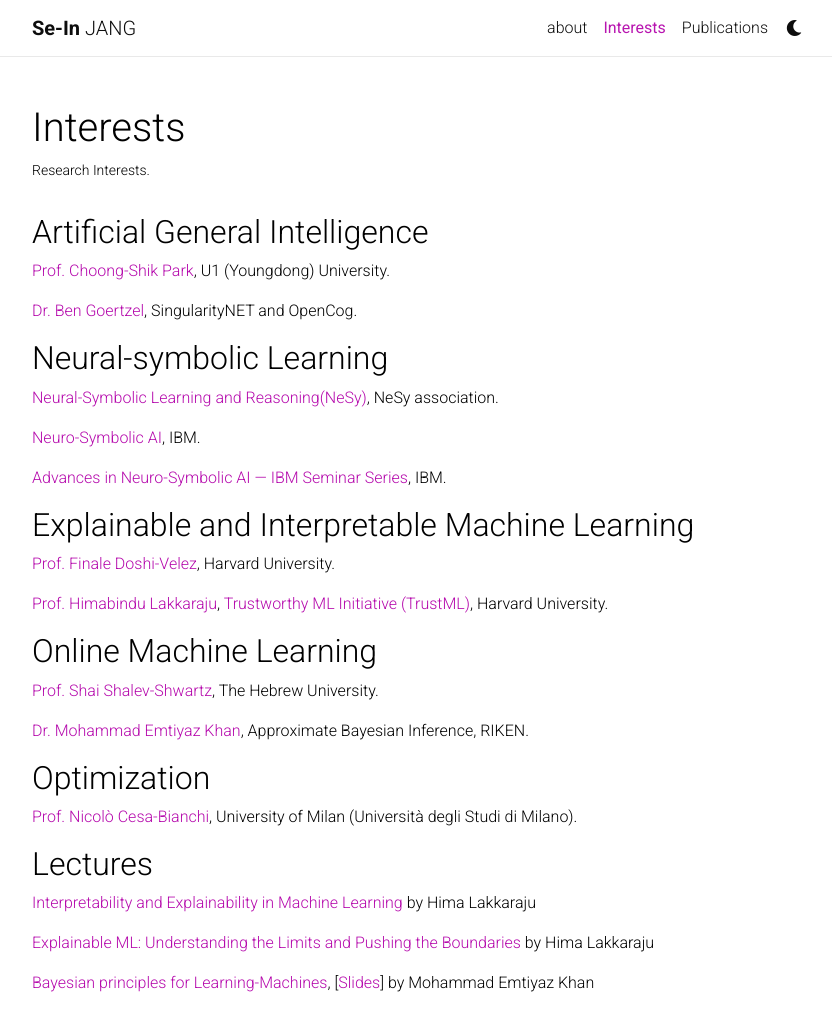
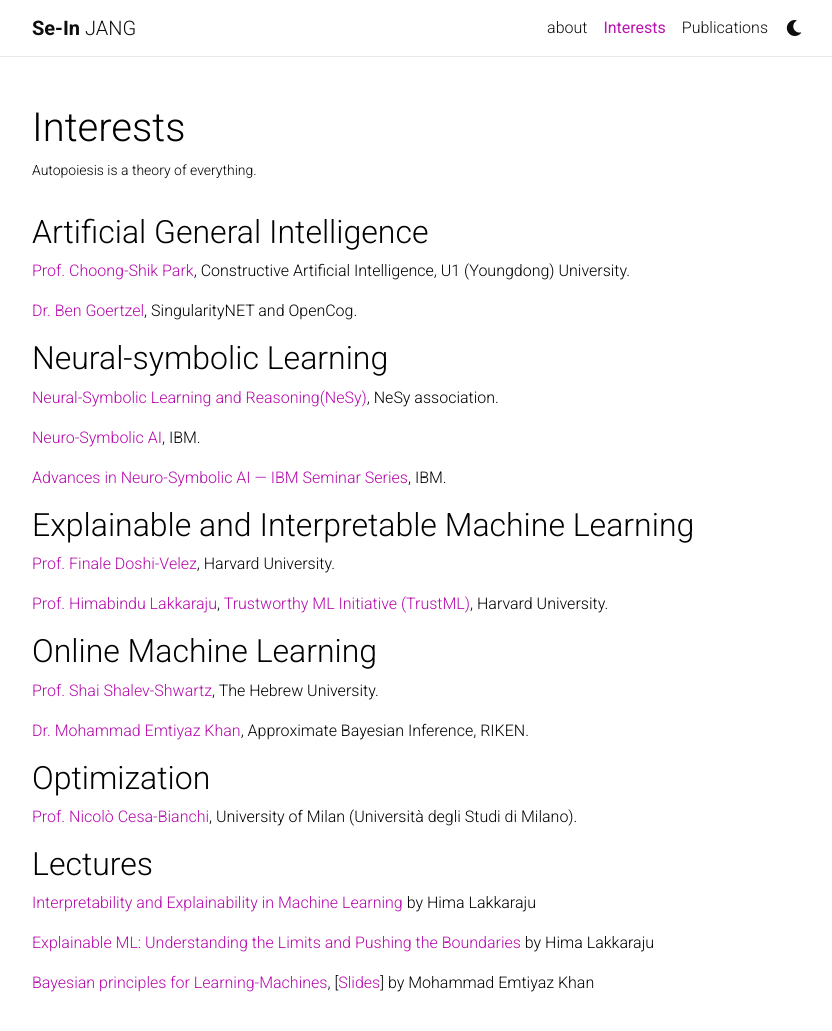
Before and after one commit to sijang/sijang.github.io, a Jekyll site: the page built from _pages/Interests.md, in a window 1280 px wide and 1081 px high. Shown: the top 1031 px of the window, without its empty margins (223-1055 px from the left). Built offline with Jekyll 4.4.1, drawn with Linux system fonts in a browser that asks for light colours; nearby versions of some CDN libraries; a style sheet for code colours, icons or effects is not loaded.

Commit message:
Update Interests.md

```diff
--- a/_pages/Interests.md
+++ b/_pages/Interests.md
@@ -2,12 +2,12 @@
 layout: page
 permalink: /interests/
 title: Interests
-description: Research Interests.
+description: Autopoiesis is a theory of everything.
 nav: true
 ---
 
 ## Artificial General Intelligence
-  > [Prof. Choong-Shik Park](https://www.researchgate.net/profile/Choong-Shik-Park){:target="_blank"}, U1 (Youngdong) University.
+  > [Prof. Choong-Shik Park](https://www.researchgate.net/profile/Choong-Shik-Park){:target="_blank"}, Constructive Artificial Intelligence, U1 (Youngdong) University.
 
   > [Dr. Ben Goertzel](http://goertzel.org){:target="_blank"}, SingularityNET and OpenCog.
 
```
